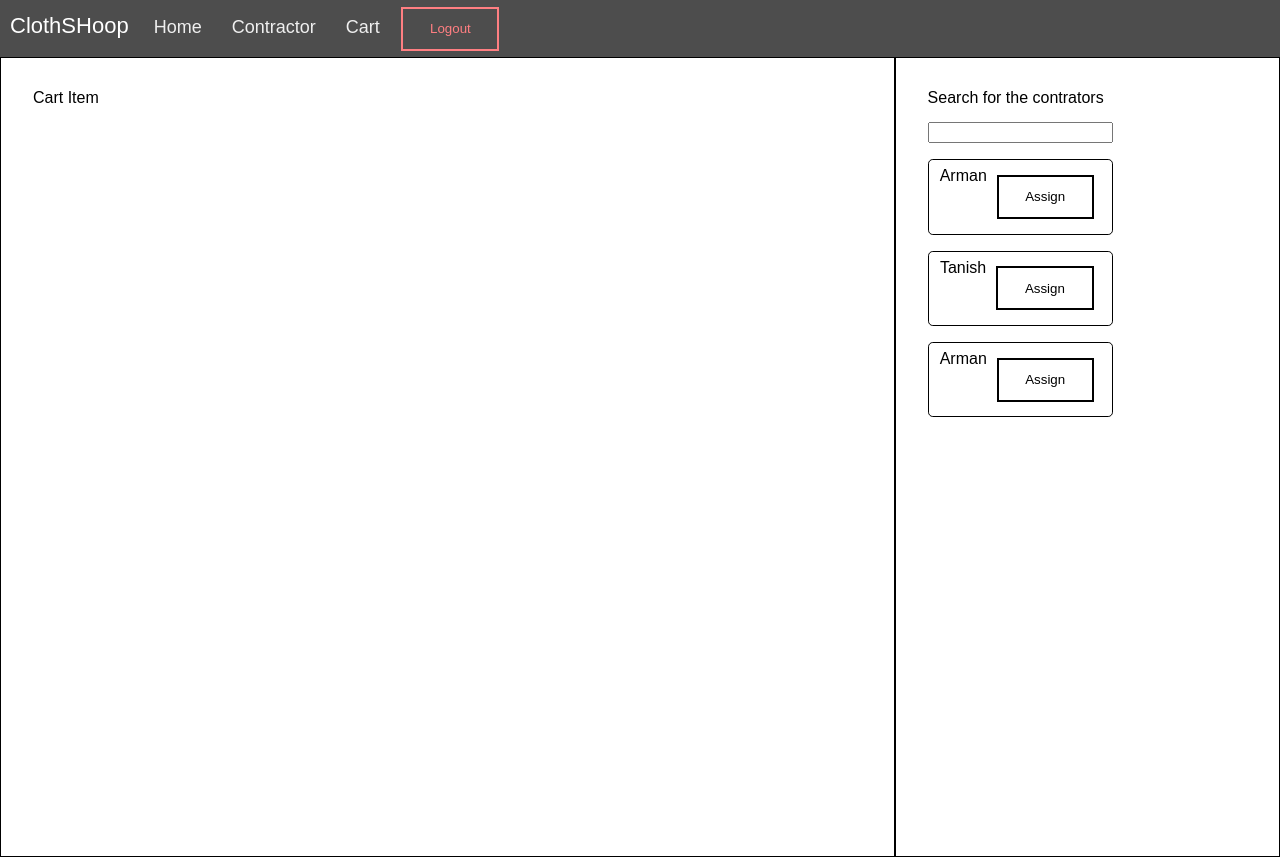
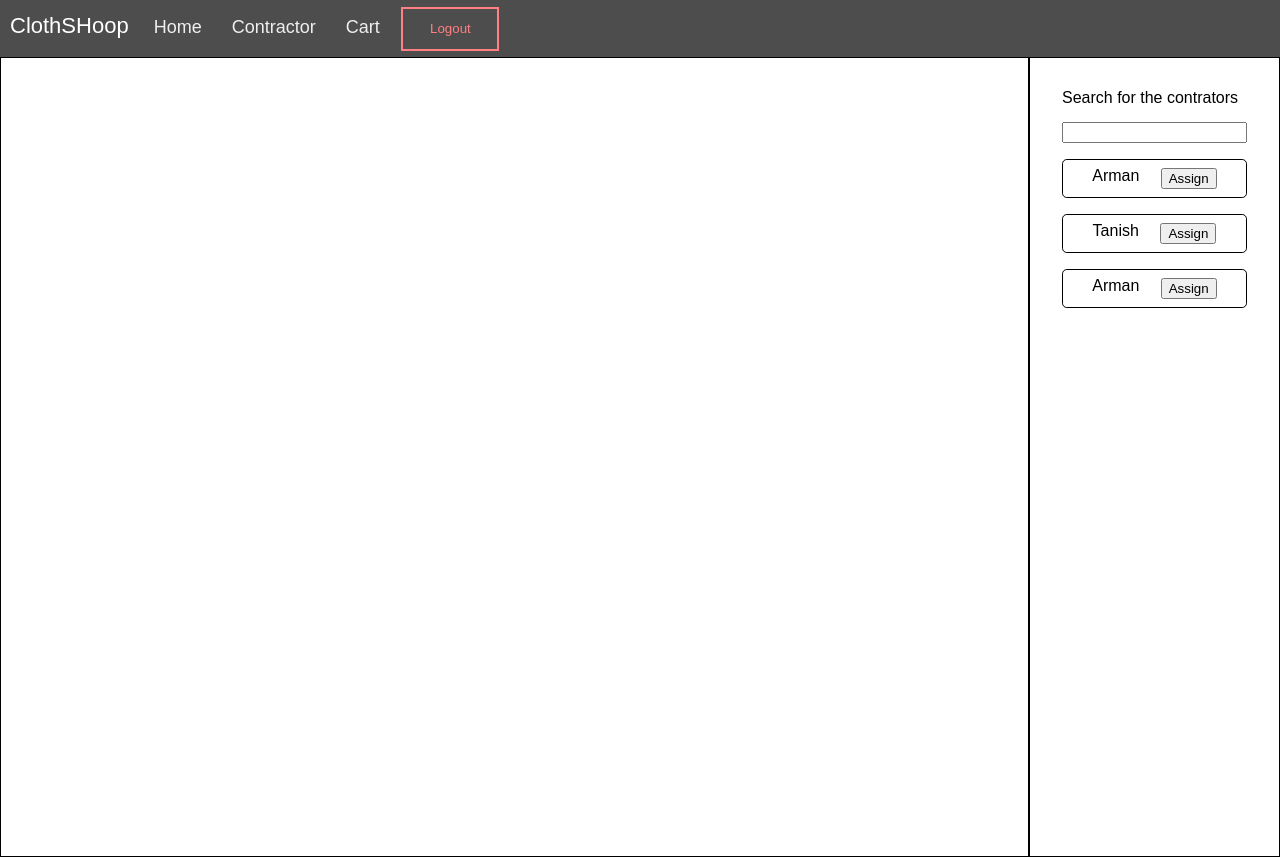
Before and after one commit to ArmanBhatia0100/ClothBox, a React (Create React App) app: page /cart in a window 1280 px wide. Built offline with nearby package versions, Linux system fonts and the light colour scheme.

Commit message:
Done:Cart cards; In work: Contractor list styling

```diff
--- a/src/components/Cart/Cart.jsx
+++ b/src/components/Cart/Cart.jsx
@@ -16,7 +16,6 @@ export default function Cart() {
       <Header />
       <div className="modal">
         <div className="cartItems_container">
-          <h1 style={{ textAlign: "left" }}>Cart Item</h1>
           {cartItems.items.map((item, index) => {
             return (
               <CartCard
@@ -88,10 +87,16 @@ export default function Cart() {
 
 const CartCard = ({ name, price, qty }) => {
   return (
-    <div className="cartItem_card">
-      <p>Name: {name}</p>
-      <p>price: ${price}</p>
-      <p>Qty: {qty}</p>
+    <div class="example-1 card" style={{ width: "40%" }}>
+      <div class="wrapper">
+        <div class="data">
+          <div class="content">
+            <span class="author ItemName"> {name}</span>
+            <p class="text">Price : ${price}</p>
+            <p class="text">Qty : {qty}</p>
+          </div>
+        </div>
+      </div>
     </div>
   );
 };
--- a/src/components/Cart/Cart.scss
+++ b/src/components/Cart/Cart.scss
@@ -7,15 +7,16 @@
   min-height: 100vh;
   .cartItems_container {
     border-right: 2px solid black;
-    width: 70%;
-    max-width: 70vw;
+    width: 90%;
+    max-width: 90vw;
     padding: 2rem;
-    .cartItem_card {
-      margin: 1rem 0;
-      padding: 2rem;
-      border: 1px solid black;
-    }
+
+    display: flex;
+    flex-direction: row;
+    flex-wrap: wrap;
+    justify-content: center;
   }
+
   .cartContractor_container {
     padding: 2rem;
     input[type="search"] {
--- a/src/components/Header/Header.scss
+++ b/src/components/Header/Header.scss
@@ -28,7 +28,7 @@
   background-color: rgba(0, 0, 0, 0.3);
 }
 
-button {
+.close {
   background: none;
   border: 2px solid;
   line-height: 1;
```
